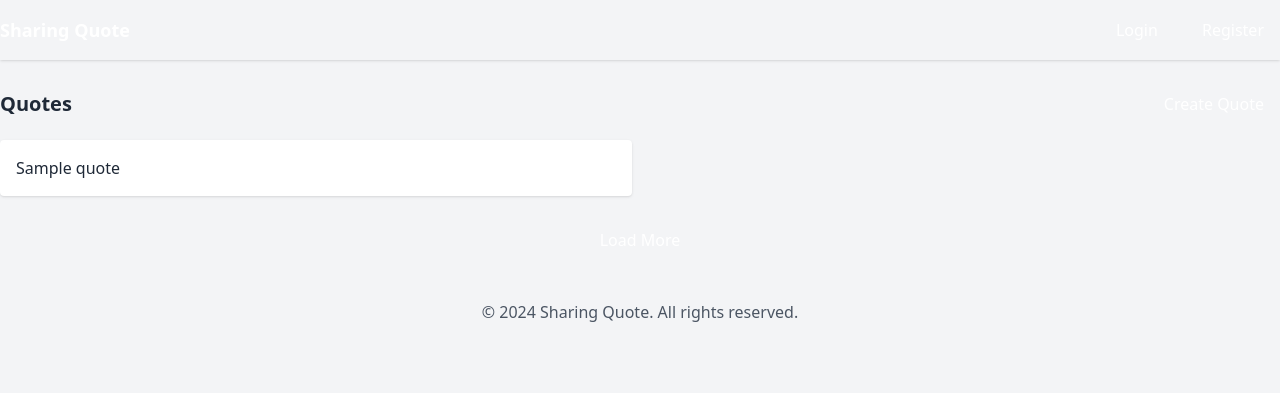
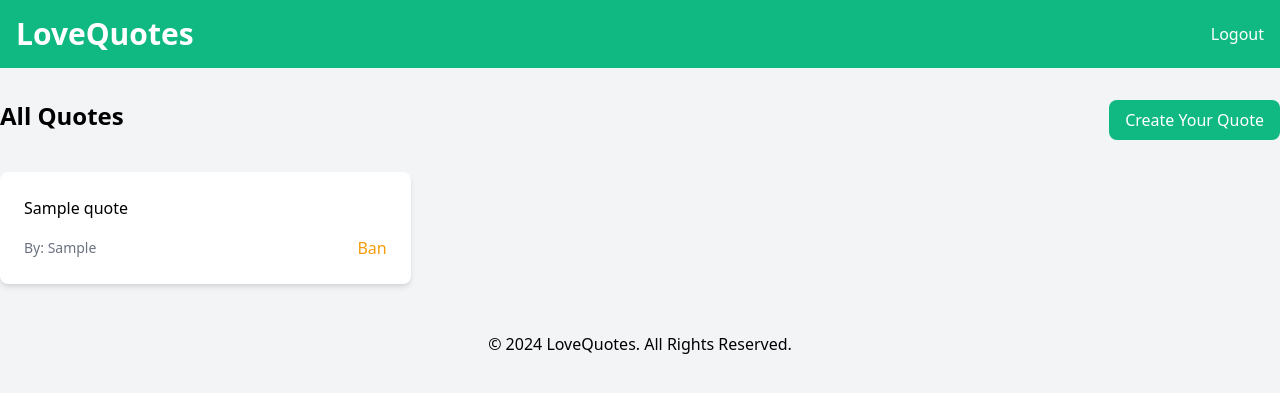
Before and after one commit to cat-arm/cs50-final-project, a Flask app: template templates/index.html in a window 1280 px wide. Shown: the top 393 px of the page. Run offline with Flask 3, Linux system fonts and the light colour scheme; the visitor is signed in with stand-in values (Sample User, id 1); the template is opened without the code that fills it: most values are stand-ins (such as "Sample title", 1, 10 or a date in 2020); some libraries are stand-ins or nearby versions.

Commit message:
adjust api for performance and clean code and adjust html file for set the pattern

```diff
--- a/app.py
+++ b/app.py
@@ -1,12 +1,12 @@
 import os
 from datetime import timedelta, datetime, timezone
 from flask import Flask, request, jsonify, render_template, session, redirect, url_for
-from flask_session import Session  # Used for session management
+from flask_session import Session
 from sqlalchemy.orm import Session as DBSession
+from sqlalchemy.sql import func
 from dotenv import load_dotenv
 from models import Role, User, Content
-from utils import is_valid_password, is_valid_email, hash_password, check_password
-from database import get_db
+from utils import get_db, is_valid_password, is_valid_email, hash_password, check_password, get_current_user, check_permission, handle_error
 
 
 # Load environment variables from .env file
@@ -21,15 +21,27 @@ Session(app)  # Initialize session management
 @app.route("/")
 def index():
     db: Session = next(get_db())
-    contents = db.query(Content).filter(Content.status != "Inactive").all()
-    contents_list = [{"id": content.id, "quote": content.quote} for content in contents]
-    return render_template("index.html", contents=contents)
+    contents = (
+        db.query(
+            Content.id,
+            Content.quote,
+            Content.status,
+            func.concat(User.first_name, " ", User.last_name).label("posts_by")
+        )
+        .join(User, Content.created_by == User.id)  # Join Content with User based on created_by
+        .filter(Content.status != "Inactive")  # Exclude inactive content
+        .all()
+    )
+    contents_list = [{"id": content.id, "quote": content.quote, "posts_by": content.posts_by} for content in contents]
+    db.close()
+    print(contents_list)
+    return render_template("index.html", contents=contents_list)
 
 @app.route("/session", methods=["GET"])
 def check_session():
-    user_id = session.get("user_id")
-    if user_id:
-        return jsonify({"message": f"User is logged in with ID {user_id}"})
+    user = get_current_user()
+    if user:
+        return jsonify({"message": f"User is logged in with ID {user.id}"})
     return jsonify({"message": "No user is logged in"}), 401
 
 @app.route("/login", methods=["GET", "POST"])
@@ -53,16 +65,17 @@ def login():
 
             # Set session expiry (30 days)
             app.permanent_session_lifetime = timedelta(days=30)
+            print("login successful")
             return redirect(url_for("index"))
 
         return render_template("login.html", error="Invalid credentials.")
-
     return render_template("login.html")
 
 @app.route("/logout", methods=["POST"])
 def logout():
     # Clear session data
     session.clear()
+    print("logout successful")
     return redirect(url_for("index"))
 
 @app.route("/register", methods=["GET", "POST"])
@@ -81,7 +94,7 @@ def register():
             return render_template("register.html", error="Invalid password format.")
 
         # Check password and confirmation password match
-        if not password == password_confirm:
+        if password != password_confirm:
             return render_template("register.html", error="Passwords do not match.")
 
         # Check required field
@@ -89,8 +102,7 @@ def register():
             return render_template("register.html", error="All fields are required.")
 
         # check valid email
-        valid_email = is_valid_email(email)
-        if not valid_email:
+        if not is_valid_email(email):
             return render_template("register.html", error="Invalid email address.")
 
         #hash password
@@ -123,20 +135,28 @@ def register():
             # Add the user to the session and commit
             db.add(new_user)
             db.commit()
-            return redirect(url_for("login"))
+
+            # Log the user in by storing user ID in the session
+            session.permanent = True
+            session["user_id"] = new_user.id
+
+            # Set session expiry (30 days)
+            app.permanent_session_lifetime = timedelta(days=30)
+            print("Registration successful and logged in")
+            return redirect(url_for("index"))
 
         except Exception as e:
             db.rollback()  # Rollback on error
-            return render_template("error.html", message=f"Error: {str(e)}")
+            return handle_error(f"Error: {str(e)}")
         finally:
             db.close()  # Close the session after the operation
     return render_template("register.html")
 
 @app.route("/content", methods=["POST"])
-def content():
+def create_content():
     # User must be logged in to create content
-    user_id = session.get("user_id")
-    if not user_id:
+    user = get_current_user()
+    if not user:
         return redirect(url_for("login"))
 
     # quote required
@@ -144,235 +164,195 @@ def content():
     if not quote:
         return render_template("index.html", error="Quote is required.")
 
+    if not check_permission(user, "create_own_content"):
+        return handle_error("Unauthorized to create content.")
+
     db: Session = next(get_db())
 
     try:
-        user = db.query(User).filter(User.id == user_id).first()
-        if not user:
-            return render_template("error.html", message="User not found.")
-
-        # role need to be authorized
-        role_id = user.role_id
-        role = db.query(Role).filter(Role.id == role_id).first()
-        if not role or role.name != "user" or "create_own_content" not in role.permissions:
-            return render_template("index.html", error="Unauthorized to create content.")
-
         # Create new content
         new_content = Content(
             quote=quote,
             status="Active",
-            created_by=user_id,
+            created_by=user.id,
             created_at=datetime.now(timezone.utc),
             updated_at=datetime.now(timezone.utc),
         )
 
         db.add(new_content)
         db.commit()
+        print("create content successful")
         return redirect(url_for("index"))
 
     except Exception as e:
         db.rollback()  # Rollback on error
-        return render_template("error.html", message=f"Error: {str(e)}")
+        return handle_error(f"Error: {str(e)}")
     finally:
         db.close()  # Close the session after the operation
 
 @app.route("/content/<content_id>", methods=["PATCH"])
 def update_content(content_id):
     # User must be logged in to create content
-    user_id = session.get("user_id")
-    if not user_id:
+    user = get_current_user()
+    if not user:
         return redirect(url_for("login"))
-
-    # quote required
-    new_quote = request.form.get("quote", "").strip()
-    if not new_quote:
-        return render_template("index.html", error="Quote is required.")
 
     db: Session = next(get_db())
 
     try:
-        user = db.query(User).filter(User.id == user_id).first()
-        if not user:
-            return render_template("error.html", message="User not found.")
+        # Fetch the content by ID
+        content = db.query(Content).filter(Content.id == content_id).first()
+        if not content:
+            return handle_error("Content not found.")
 
-        # role need to be authorized
-        role_id = user.role_id
-        role = db.query(Role).filter(Role.id == role_id).first()
-        if not role or role.name != "user" or "update_own_content" not in role.permissions:
-            return render_template("index.html", error="Unauthorized to update content.")
+        # Check if the user is authorized to update this content
+        if content.created_by != user.id:
+            return handle_error("You do not have permission to edit this content.")
 
-        # Query the content by ID
-        current_quote = db.query(Content).filter(Content.id == content_id).first()
-        if not current_quote:
-            render_template("error.html", message="Quote not found.")
+        if content.status == "Inactive":
+            return handle_error("This Quote was not found.")
 
-        # If the new quote is empty, fall back to the current quote
-        updated_quote = new_quote if new_quote else current_quote.quote
-        update_time = datetime.now(timezone.utc) if datetime.now(timezone.utc) else current_quote.created_at
+        # Get the new quote from the form; if not provided, use the current quote
+        new_quote = request.form.get("quote", "").strip()
+        content.quote = new_quote if new_quote else content.quote
+        content.updated_at = datetime.now(timezone.utc)
 
-        db.query(Content).filter(Content.id == content_id).update({"quote": updated_quote, "updated_at": update_time})
         db.commit()
+        print("update content successful")
         return redirect(url_for("index"))
 
     except Exception as e:
         db.rollback()  # Rollback on error
-        return render_template("error.html", message=f"Error: {str(e)}")
+        return handle_error(f"Error: {str(e)}")
     finally:
         db.close()  # Close the session after the operation
 
 @app.route("/content/<content_id>", methods=["DELETE"])
 def delete_content(content_id):
     # User must be logged in to create content
-    user_id = session.get("user_id")
-    if not user_id:
+    user = get_current_user()
+    if not user:
         return redirect(url_for("login"))
 
     db: Session = next(get_db())
     try:
-        user = db.query(User).filter(User.id == user_id).first()
-        if not user:
-            return render_template("error.html", message="User not found.")
+        content = db.query(Content).filter(Content.id == content_id).first()
+        if not content:
+            return handle_error("Content not found.")
 
-        # role need to be authorized
-        role_id = user.role_id
-        role = db.query(Role).filter(Role.id == role_id).first()
-        if not role or role.name != "user" or "delete_own_content" not in role.permissions:
-            return render_template("index.html", error="Unauthorized to delete content.")
+        # Check if the user is authorized to delete this content
+        if content.created_by != user.id:
+            return handle_error("You do not have permission to delete this content.")
 
-        db.query(Content).filter(Content.id == content_id).update({"status": "Inactive", "updated_at": datetime.now(timezone.utc)})
+        if content.status == "Inactive":
+            return handle_error("This Quote was not found.")
+
+        content.status = "Inactive"
+        content.updated_at = datetime.now(timezone.utc)
+
         db.commit()
+        print("delete content successful")
         return redirect(url_for("index"))
 
     except Exception as e:
         db.rollback()  # Rollback on error
-        return render_template("error.html", message=f"Error: {str(e)}")
+        return handle_error(f"Error: {str(e)}")
     finally:
         db.close()  # Close the session after the operation
 
 @app.route("/content/ban/<content_id>", methods=["PATCH"])
 def ban_content(content_id):
     # User must be logged in to create content
-    user_id = session.get("user_id")
-    if not user_id:
+    user = get_current_user()
+    if not user:
         return redirect(url_for("login"))
+
+    if not check_permission(user, "ban"):
+        return handle_error("Unauthorized to ban content.")
 
     db: Session = next(get_db())
     try:
-        user = db.query(User).filter(User.id == user_id).first()
-        if not user:
-            return render_template("error.html", message="User not found.")
+        content = db.query(Content).filter(Content.id == content_id).first()
+        if not content:
+            return handle_error("Content not found.")
 
-        # role need to be authorized
-        role_id = user.role_id
-        role = db.query(Role).filter(Role.id == role_id).first()
-        if not role or role.name != "admin" or "ban" not in role.permissions:
-            return render_template("index.html", error="Unauthorized to ban content.")
+        # Check if the content is already inactive
+        if content.status == "Inactive" or content.status == "Ban":
+            return handle_error("This content is already archived or baded and cannot be banned.")
 
-        quote = db.query(Content).filter(Content.id == content_id).first()
-        if not quote:
-            return render_template("error.html", message="Quote not found.")
+        content.status = "Ban" if content.status == "Active" else "Inactive"
+        content.updated_at = datetime.now(timezone.utc)
 
-        if quote.status == "Active":
-            db.query(Content).filter(Content.id == content_id).update({"status": "Ban", "updated_at": datetime.now(timezone.utc)})
-            db.commit()
-        elif quote.status == "Ban":
-            db.query(Content).filter(Content.id == content_id).update({"status": "Inactive", "updated_at": datetime.now(timezone.utc)})
-            db.commit()
+        db.commit()
+        print("ban content successful")
         return redirect(url_for("index"))
 
     except Exception as e:
         db.rollback()  # Rollback on error
-        return render_template("error.html", message=f"Error: {str(e)}")
+        return handle_error(f"Error: {str(e)}")
     finally:
         db.close()  # Close the session after the operation
 
 @app.route("/listusers", methods=["GET"])
 def list_user():
     # User must be logged in to create content
-    user_id = session.get("user_id")
-    if not user_id:
+    user = get_current_user()
+    if not user:
         return redirect(url_for("login"))
+
+    if not check_permission(user, "updateadmin"):
+        return handle_error("Unauthorized to list users.")
 
     db: Session = next(get_db())
     try:
-        user = db.query(User).filter(User.id == user_id).first()
-        if not user:
-            return render_template("error.html", message="User not found.")
-
-        # role need to be authorized
-        role_id = user.role_id
-        role = db.query(Role).filter(Role.id == role_id).first()
-        if not role or role.name != "superadmin" or "updateadmin" not in role.permissions:
-            return render_template("index.html", error="Unauthorized to list users.")
-
         # check target email
         all_users = db.query(User).all()
         users_list = [{"id": user.id, "email": user.email} for user in all_users]
+        print("list user successful")
         return jsonify(users_list)
 
     except Exception as e:
         db.rollback()  # Rollback on error
-        return render_template("error.html", message=f"Error: {str(e)}")
+        return handle_error(f"Error: {str(e)}")
     finally:
         db.close()  # Close the session after the operation
 
 @app.route("/managerole/<target_user_id>", methods=["PATCH"])
 def manage_role(target_user_id):
     # User must be logged in to create content
-    user_id = session.get("user_id")
-    if not user_id:
+    user = get_current_user()
+    if not user:
         return redirect(url_for("login"))
+
+    if not check_permission(user, "updateadmin"):
+        return handle_error("Unauthorized to change user role.")
+
     new_role = request.form.get("role", "").strip()
     if new_role not in ["user", "admin"]:
-        return render_template("error.html", message="Bad Request.")
+        return handle_error("Invalid role.")
 
     db: Session = next(get_db())
     try:
-        user = db.query(User).filter(User.id == user_id).first()
-        if not user:
-            return render_template("error.html", message="User not found.")
-
-        # role need to be authorized
-        role_id = user.role_id
-        role = db.query(Role).filter(Role.id == role_id).first()
-        if not role or role.name != "superadmin" or "updateadmin" not in role.permissions:
-            return render_template("index.html", error="Unauthorized to list users.")
-
-        # check user
         target_user = db.query(User).filter(User.id == target_user_id).first()
         if not target_user:
-            return render_template("error.html", message="Target user not found.")
+            return handle_error("User not found.")
 
-        # check target role
-        target_role_id = target_user.role_id
-        target_role = db.query(Role).filter(Role.id == role_id).first()
-        if not target_role or target_role.name not in ["user", "admin"]:
-            return render_template("index.html", error="Failed to give admin authority.")
+        role = db.query(Role).filter(Role.name == new_role).first()
+        if not role:
+            return handle_error("Role not found.")
 
-        # check new role
-        new_role = db.query(Role).filter(Role.name == new_role).first()
-        new_role_id = new_role.id
-        new_role_name = new_role.name
-
-        if target_role.name  == "user" and new_role_name == "admin":
-            db.query(User).filter(User.id == target_user_id).update({"role_id": new_role_id})
-            db.commit()
-        elif target_role.name  == "admin" and new_role_name == "user":
-            db.query(User).filter(User.id == target_user_id).update({"role_id": new_role_id})
-            db.commit()
-        else:
-            db.query(User).filter(User.id == target_user_id).update({"role_id": target_role_id})
-            db.commit()
-
+        target_user.role_id = role.id
+        db.commit()
+        print("manage role successful")
         return redirect(url_for("index"))
 
     except Exception as e:
         db.rollback()  # Rollback on error
-        return render_template("error.html", message=f"Error: {str(e)}")
+        return handle_error(f"Error: {str(e)}")
     finally:
         db.close()  # Close the session after the operation
 
 if __name__ == "__main__":
     # Get the port from the .env file
     port = int(os.getenv("Port", 5000)) # default to 5000 if PORT is not set
-    app.run(host="0.0.0.0", port=port)
+    app.run(debug=True, host="0.0.0.0", port=port)
--- a/templates/index.html
+++ b/templates/index.html
@@ -1,24 +1,31 @@
 {% extends "layout.html" %} {% block content %}
-<div>
-  <div class="flex justify-between items-center">
-    <h2 class="text-xl font-semibold">Quotes</h2>
-    <a href="/create" class="bg-primary text-white px-4 py-2 rounded"> Create Quote </a>
-  </div>
-  <div id="quote-list" class="mt-4 grid grid-cols-1 md:grid-cols-2 gap-4">
-    {% for quote in quotes %}
-    <div class="p-4 bg-white rounded shadow">
-      <p class="text-gray-800">{{ quote.quote }}</p>
-      {% if quote.can_edit %}
-      <div class="mt-2">
-        <a href="/edit/{{ quote.id }}" class="text-sm text-blue-500">Edit</a>
-        <a href="/delete/{{ quote.id }}" class="text-sm text-red-500 ml-2">Delete</a>
+<div class="flex justify-between mb-8">
+  <h2 class="text-2xl font-bold">All Quotes</h2>
+  {% if session['user_id'] %}
+  <a href="/createquote" class="bg-green-500 text-white py-2 px-4 rounded-lg">Create Your Quote</a>
+  {% endif %}
+</div>
+
+<div class="grid grid-cols-1 sm:grid-cols-2 lg:grid-cols-3 gap-6">
+  {% for content in contents %}
+  <div class="bg-white p-6 rounded-lg shadow-md">
+    <p class="text-dark mb-4">{{ content.quote }}</p>
+    <div class="flex justify-between items-center">
+      <span class="text-sm text-gray-500">By: {{ content.posts_by }}</span>
+      {% if session['user_id'] == content.created_by %}
+      <div class="space-x-2">
+        <a href="/content/{{ content.id }}/edit" class="text-green-500">Edit</a>
+        <form action="/content/{{ content.id }}" method="POST" class="inline">
+          <button type="submit" class="text-red-500">Delete</button>
+        </form>
       </div>
+      {% endif %} {% if session['role'] == 'admin' %}
+      <form action="/content/ban/{{ content.id }}" method="POST">
+        <button type="submit" class="text-yellow-500">Ban</button>
+      </form>
       {% endif %}
     </div>
-    {% endfor %}
   </div>
-  <div class="text-center mt-6">
-    <button id="load-more" class="bg-primary text-white px-4 py-2 rounded">Load More</button>
-  </div>
+  {% endfor %}
 </div>
 {% endblock %}
--- a/templates/layout.html
+++ b/templates/layout.html
@@ -3,22 +3,30 @@
   <head>
     <meta charset="UTF-8" />
     <meta name="viewport" content="width=device-width, initial-scale=1.0" />
-    <title>Sharing Quote</title>
-    <script src="https://cdn.tailwindcss.com"></script>
+    <title>LoveQuotes</title>
+    <link href="https://cdn.jsdelivr.net/npm/tailwindcss@2.2.19/dist/tailwind.min.css" rel="stylesheet" />
   </head>
-  <body class="bg-gray-100 text-gray-800">
-    <header class="bg-primary text-white py-4 shadow">
+  <body class="bg-gray-100">
+    <header class="bg-green-500 p-4">
       <div class="container mx-auto flex justify-between items-center">
-        <h1 class="text-lg font-bold">Sharing Quote</h1>
-        <nav>
-          <a href="/login" class="px-4 py-2 bg-secondary rounded text-white">Login</a>
-          <a href="/register" class="ml-2 px-4 py-2 bg-secondary rounded text-white">Register</a>
-        </nav>
+        <a href="/" class="text-white text-3xl font-bold">LoveQuotes</a>
+        <div class="space-x-4">
+          {% if session['user_id'] %}
+          <form action="/logout" method="POST" class="inline">
+            <button type="submit" class="text-white">Logout</button>
+          </form>
+          {% else %}
+          <a href="/login" class="text-white">Login</a>
+          <a href="/register" class="text-white">Register</a>
+          {% endif %}
+        </div>
       </div>
     </header>
-    <main class="container mx-auto my-6">{% block content %}{% endblock %}</main>
-    <footer class="bg-neutral text-center text-gray-600 py-4">
-      <p>© 2024 Sharing Quote. All rights reserved.</p>
+
+    <main class="container mx-auto mt-8">{% block content %}{% endblock %}</main>
+
+    <footer class="bg-neutral p-4 mt-8 text-center text-dark">
+      <p>&copy; 2024 LoveQuotes. All Rights Reserved.</p>
     </footer>
   </body>
 </html>
```
